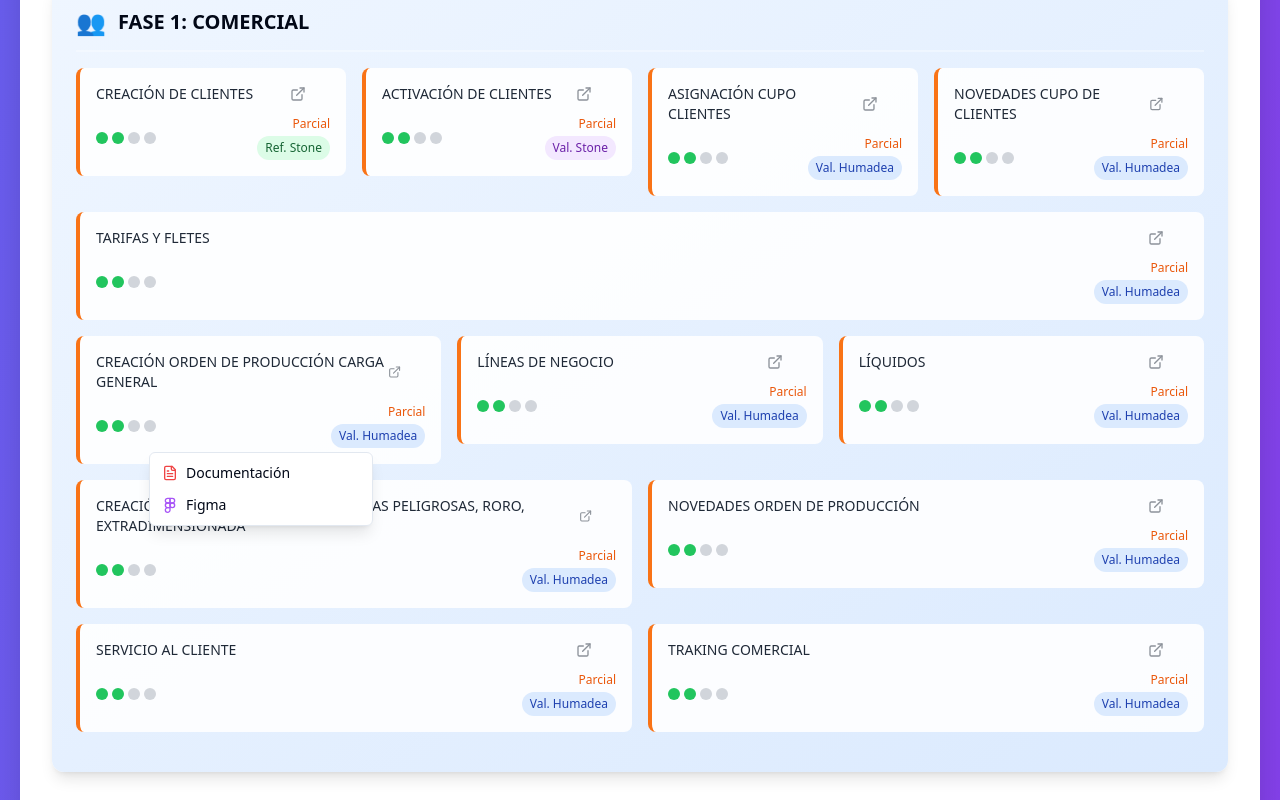
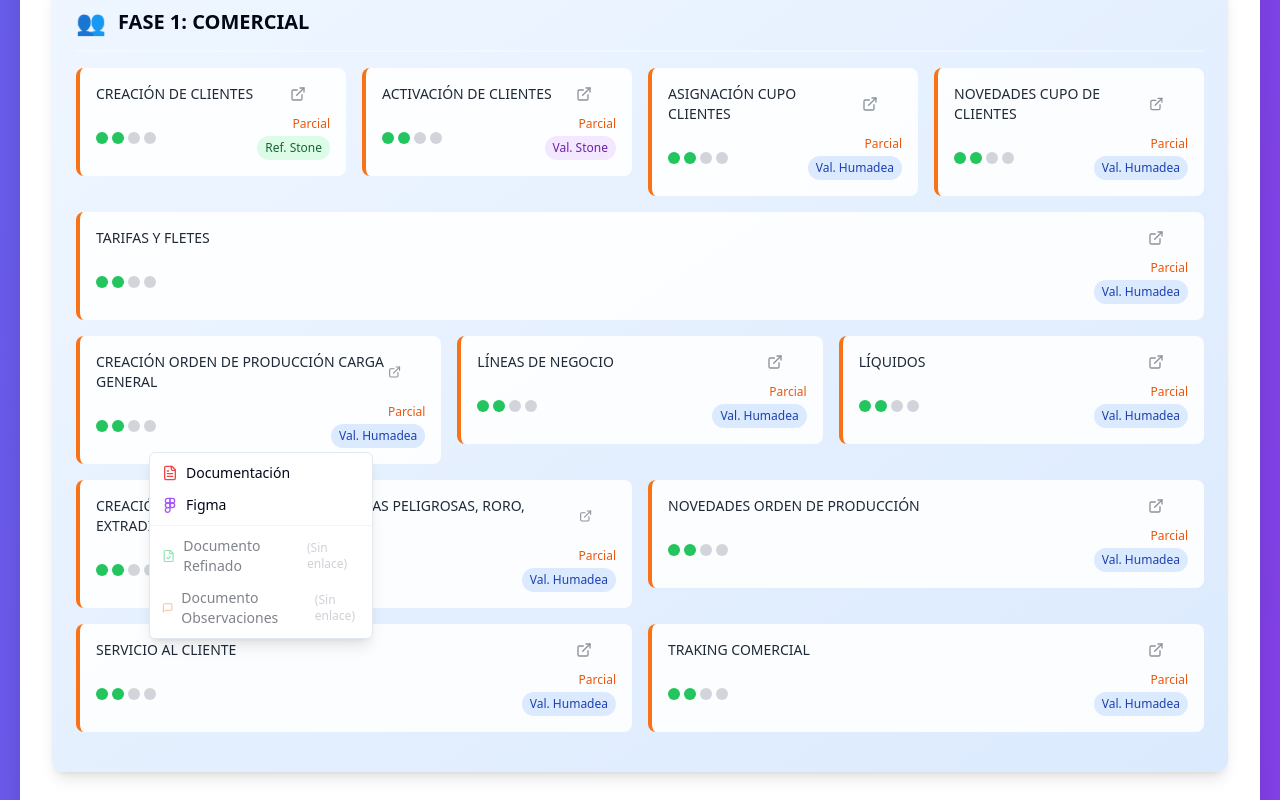
Before and after one commit to freddyvasquezstone/process-visual-linker-774a5285, a React (Vite) app: page / in a window 1280 px wide. Both pictures are taken after a click on the element 260 px from the left and 2095 px from the top of the page. Shown: the part 1695-2495 px from the top of the page. Built offline with nearby package versions, Linux system fonts and the light colour scheme.

Commit message:
Fix: Show all document links
Ensured all four document options ("Documentación", "Figma", "Documento Refinado", and "Documento Observaciones") are displayed in the dropdown menu of each process card.

```diff
--- a/src/components/ProcessBox.tsx
+++ b/src/components/ProcessBox.tsx
@@ -134,55 +134,43 @@ const ProcessBox: React.FC<ProcessBoxProps> = ({ process, phaseId, index }) => {
         </DropdownMenuTrigger>
 
         <DropdownMenuContent className="w-56 bg-white border shadow-lg z-50">
-          {process.pdfLink && (
           <DropdownMenuItem
             onClick={handlePdfClick}
-              className="flex items-center gap-2 cursor-pointer hover:bg-red-50"
+            className={`flex items-center gap-2 cursor-pointer hover:bg-red-50 ${!process.pdfLink ? 'opacity-50' : ''}`}
           >
             <FileText className="h-4 w-4 text-red-500" />
             <span>Documentación</span>
+            {!process.pdfLink && <span className="text-xs text-gray-400 ml-auto">(Sin enlace)</span>}
           </DropdownMenuItem>
-          )}
 
-          {process.figmaLink && (
           <DropdownMenuItem
             onClick={handleFigmaClick}
-              className="flex items-center gap-2 cursor-pointer hover:bg-purple-50"
+            className={`flex items-center gap-2 cursor-pointer hover:bg-purple-50 ${!process.figmaLink ? 'opacity-50' : ''}`}
           >
             <Figma className="h-4 w-4 text-purple-500" />
             <span>Figma</span>
+            {!process.figmaLink && <span className="text-xs text-gray-400 ml-auto">(Sin enlace)</span>}
           </DropdownMenuItem>
-          )}
 
-          {(process.pdfLink || process.figmaLink) && (process.documentoRefinadoLink || process.documentoObservacionesLink) && (
           <DropdownMenuSeparator />
-          )}
 
-          {process.documentoRefinadoLink && (
           <DropdownMenuItem
             onClick={handleDocumentoRefinadoClick}
-              className="flex items-center gap-2 cursor-pointer hover:bg-green-50"
+            className={`flex items-center gap-2 cursor-pointer hover:bg-green-50 ${!process.documentoRefinadoLink ? 'opacity-50' : ''}`}
           >
             <FileCheck className="h-4 w-4 text-green-500" />
             <span>Documento Refinado</span>
+            {!process.documentoRefinadoLink && <span className="text-xs text-gray-400 ml-auto">(Sin enlace)</span>}
           </DropdownMenuItem>
-          )}
 
-          {process.documentoObservacionesLink && (
           <DropdownMenuItem
             onClick={handleDocumentoObservacionesClick}
-              className="flex items-center gap-2 cursor-pointer hover:bg-orange-50"
+            className={`flex items-center gap-2 cursor-pointer hover:bg-orange-50 ${!process.documentoObservacionesLink ? 'opacity-50' : ''}`}
           >
             <MessageSquare className="h-4 w-4 text-orange-500" />
             <span>Documento Observaciones</span>
+            {!process.documentoObservacionesLink && <span className="text-xs text-gray-400 ml-auto">(Sin enlace)</span>}
           </DropdownMenuItem>
-          )}
-
-          {!process.pdfLink && !process.figmaLink && !process.documentoRefinadoLink && !process.documentoObservacionesLink && (
-            <DropdownMenuItem disabled className="text-gray-400">
-              <span>No hay enlaces disponibles</span>
-            </DropdownMenuItem>
-          )}
         </DropdownMenuContent>
       </DropdownMenu>
     </div>
```
Lines whose indentation alone changed are shown as unchanged.
